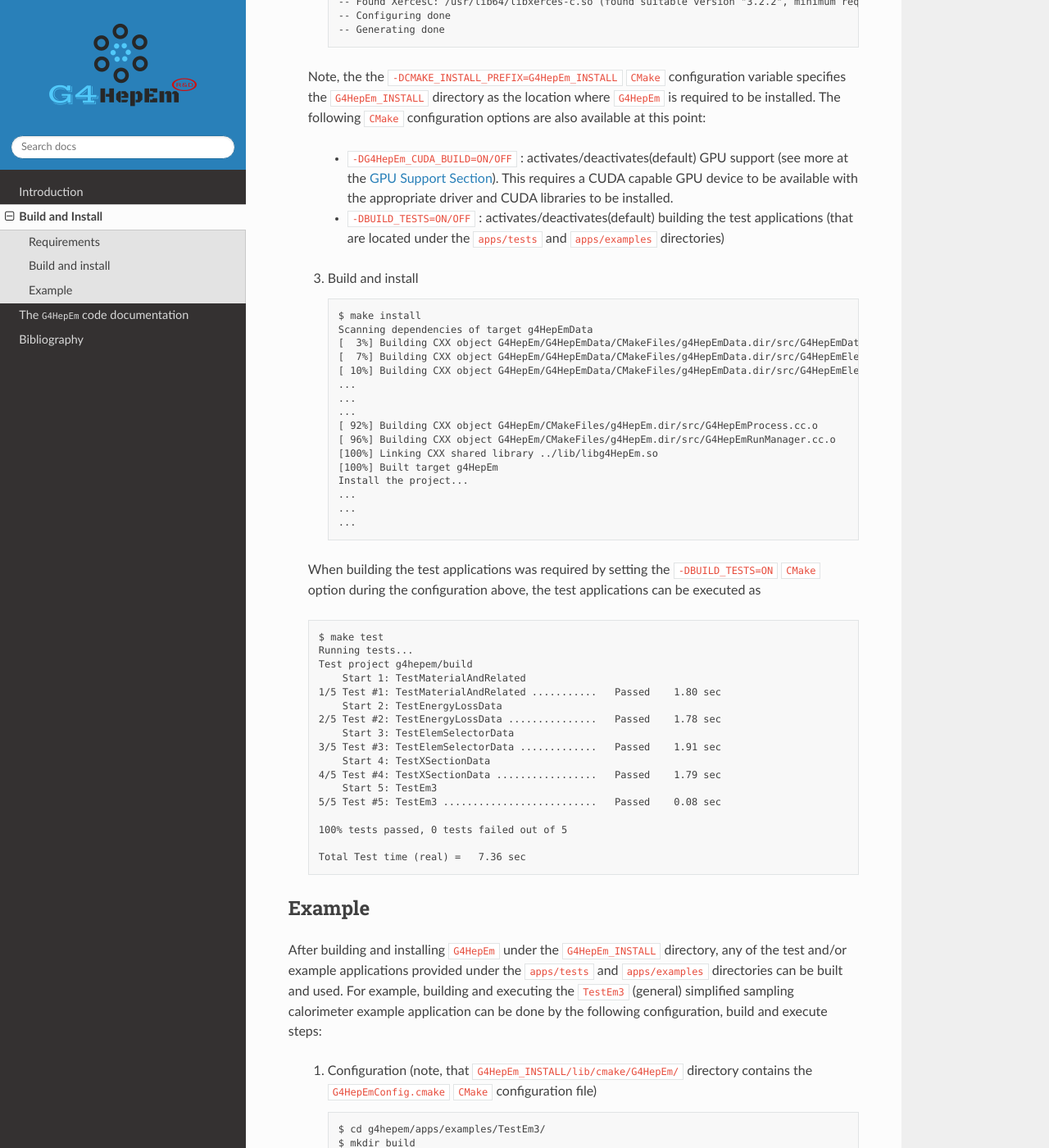
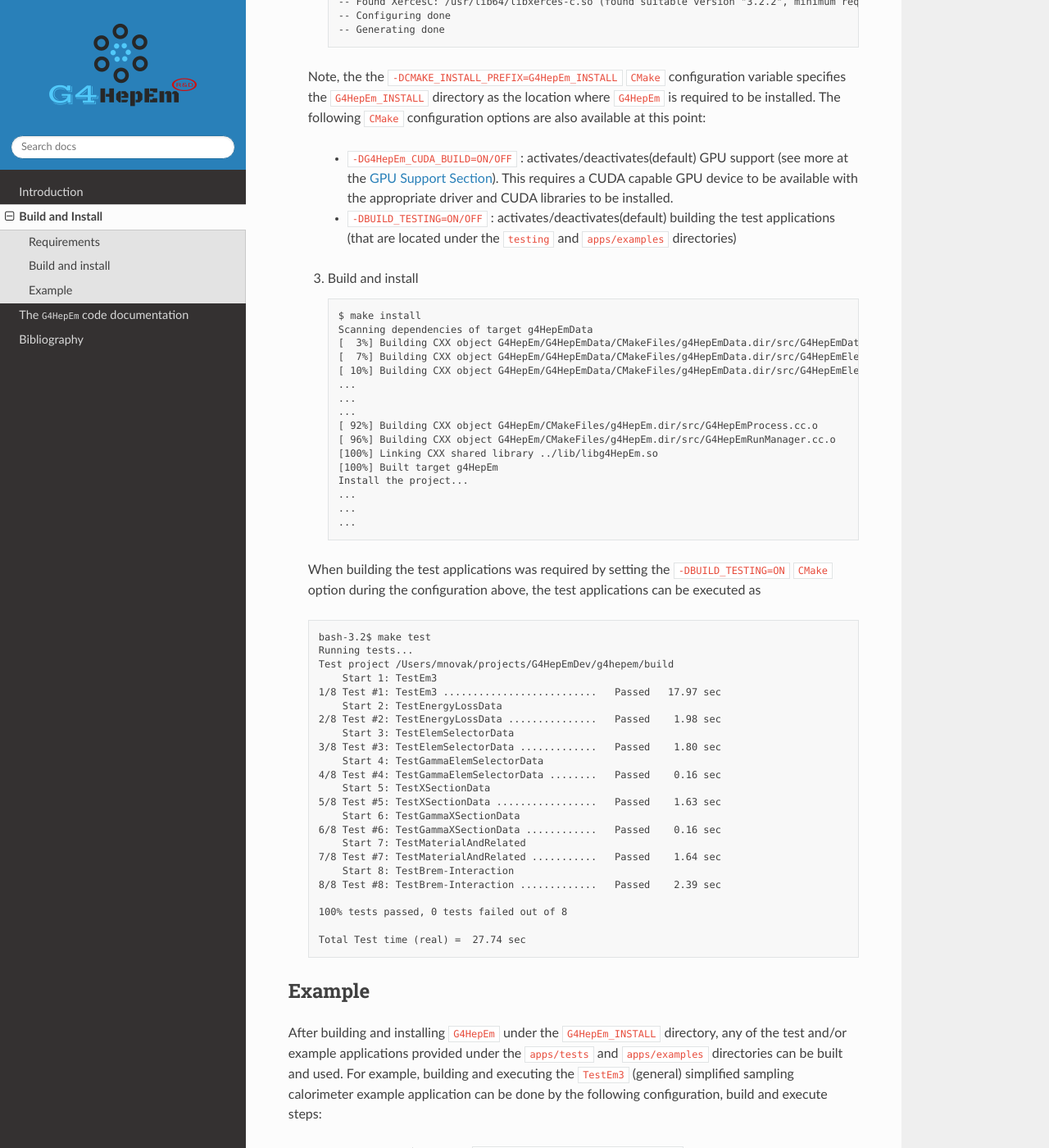
Before and after one commit to mnovak42/g4hepem, a Sphinx documentation site: the page built from docs/source/IntroAndInstall/install.rst, in a window 1280 px wide and 1400 px high, scrolled down 1236 px. Shown: the whole window at 82% size. Built offline with Sphinx 7.4.7 and the Read the Docs theme 2.0.0, drawn with Linux system fonts in a browser that asks for light colours; some of the changed text lies outside the part shown.

Commit message:
Updated documentation.

```diff
--- a/docs/source/IntroAndInstall/install.rst
+++ b/docs/source/IntroAndInstall/install.rst
@@ -14,8 +14,8 @@ Requirements
 --------------
 
 As mentioned above, the only requirement of ``G4HepEm`` is a recent ``Geant4``
-version to be available on the system. The recommended version, ``Geant4-10.6.p03``
-is available at the corresponding ``Geant4`` `Download <https://geant4.web.cern.ch/node/1837>`_ area. All information regarding the ``Geant4``
+version to be available on the system. The recommended version, ``Geant4-10.7.p01``
+is available at the corresponding ``Geant4`` `Download <https://geant4.web.cern.ch/support/download>`_ area. All information regarding the ``Geant4``
 `Prerequisites <https://geant4-userdoc.web.cern.ch/UsersGuides/InstallationGuide/html/gettingstarted.html>`_
 as well as the installation instruction (`Building and Installing <https://geant4-userdoc.web.cern.ch/UsersGuides/InstallationGuide/html/installguide.html>`_)
 can be found in the related sections of the `Geant4 Installation Guide <https://geant4-userdoc.web.cern.ch/UsersGuides/InstallationGuide/html/index.html>`_.
@@ -70,7 +70,7 @@ building and installing ``G4HepEm`` can be done by simple:
 
     - ``-DG4HepEm_CUDA_BUILD=ON/OFF`` : activates/deactivates(default) GPU support (see more at the :ref:`GPU Support Section <ref-GPU-support>`).
       This requires a CUDA capable GPU device to be available with the appropriate driver and CUDA libraries to be installed.
-    - ``-DBUILD_TESTS=ON/OFF`` : activates/deactivates(default) building the test applications (that are located under the ``apps/tests`` and ``apps/examples`` directories)
+    - ``-DBUILD_TESTING=ON/OFF`` : activates/deactivates(default) building the test applications (that are located under the ``testing`` and ``apps/examples`` directories)
 
   3. Build and install ::
 
@@ -92,26 +92,32 @@ building and installing ``G4HepEm`` can be done by simple:
       ...
 
 
-  When building the test applications was required by setting the ``-DBUILD_TESTS=ON`` ``CMake`` option during the configuration above,
+  When building the test applications was required by setting the ``-DBUILD_TESTING=ON`` ``CMake`` option during the configuration above,
   the test applications can be executed as  ::
 
-      $ make test
+      bash-3.2$ make test
       Running tests...
-      Test project g4hepem/build
-          Start 1: TestMaterialAndRelated
-      1/5 Test #1: TestMaterialAndRelated ...........   Passed    1.80 sec
+      Test project /Users/mnovak/projects/G4HepEmDev/g4hepem/build
+          Start 1: TestEm3
+      1/8 Test #1: TestEm3 ..........................   Passed   17.97 sec
           Start 2: TestEnergyLossData
-      2/5 Test #2: TestEnergyLossData ...............   Passed    1.78 sec
+      2/8 Test #2: TestEnergyLossData ...............   Passed    1.98 sec
           Start 3: TestElemSelectorData
-      3/5 Test #3: TestElemSelectorData .............   Passed    1.91 sec
-          Start 4: TestXSectionData
-      4/5 Test #4: TestXSectionData .................   Passed    1.79 sec
-          Start 5: TestEm3
-      5/5 Test #5: TestEm3 ..........................   Passed    0.08 sec
+      3/8 Test #3: TestElemSelectorData .............   Passed    1.80 sec
+          Start 4: TestGammaElemSelectorData
+      4/8 Test #4: TestGammaElemSelectorData ........   Passed    0.16 sec
+          Start 5: TestXSectionData
+      5/8 Test #5: TestXSectionData .................   Passed    1.63 sec
+          Start 6: TestGammaXSectionData
+      6/8 Test #6: TestGammaXSectionData ............   Passed    0.16 sec
+          Start 7: TestMaterialAndRelated
+      7/8 Test #7: TestMaterialAndRelated ...........   Passed    1.64 sec
+          Start 8: TestBrem-Interaction
+      8/8 Test #8: TestBrem-Interaction .............   Passed    2.39 sec
 
-      100% tests passed, 0 tests failed out of 5
+      100% tests passed, 0 tests failed out of 8
 
-      Total Test time (real) =   7.36 sec
+      Total Test time (real) =  27.74 sec
 
 
 Example
```
Also changed, not shown: other parts of docs/source/IntroAndInstall/install.rst (+6 -1 lines), README.md (+1 -1 lines), docs/source/G4HepEm/G4HepEmData/G4HepEmData.rst (+7 -0 lines), docs/source/IntroAndInstall/introduction.rst (+46 -34 lines), 1 other file.
